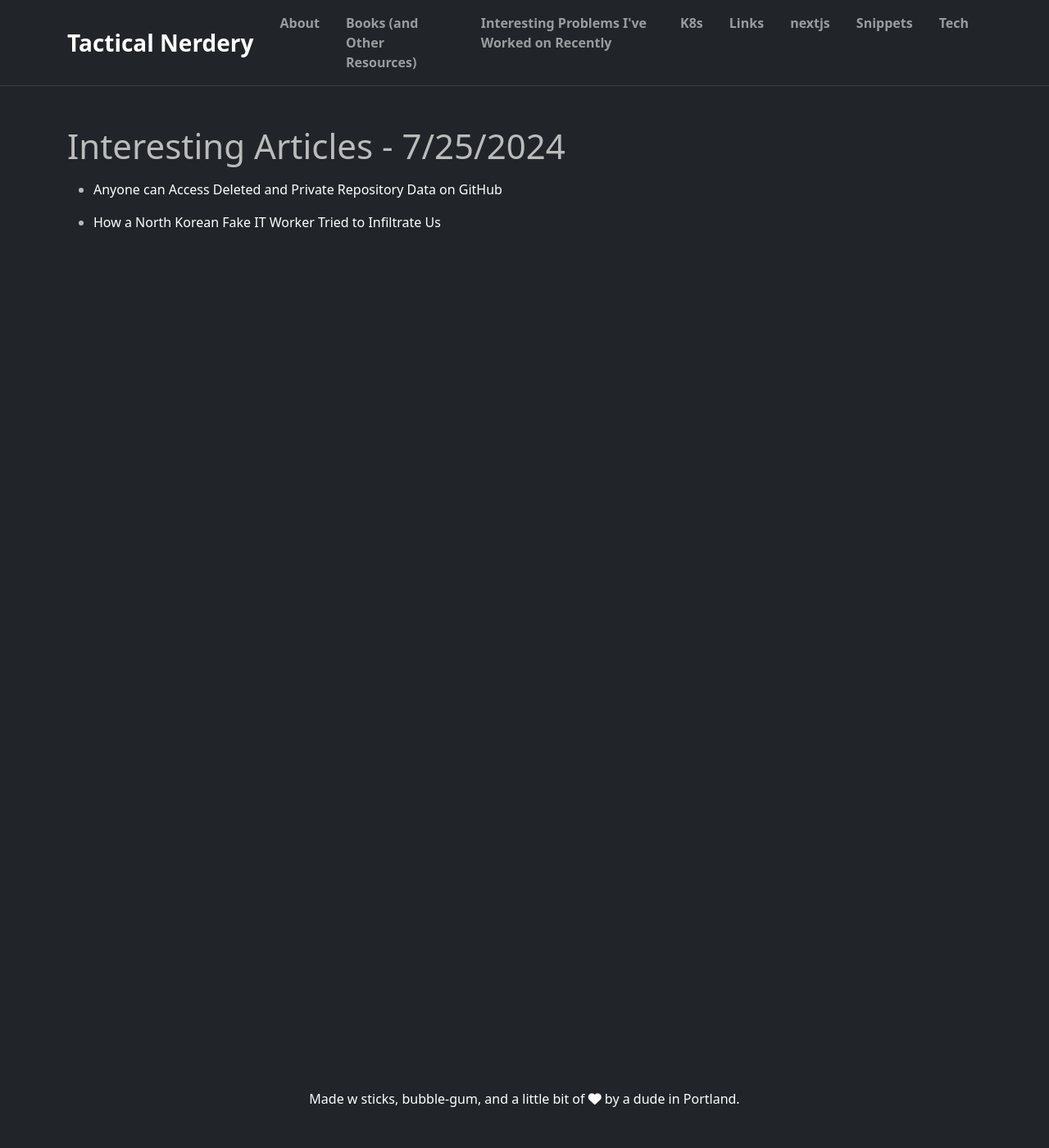
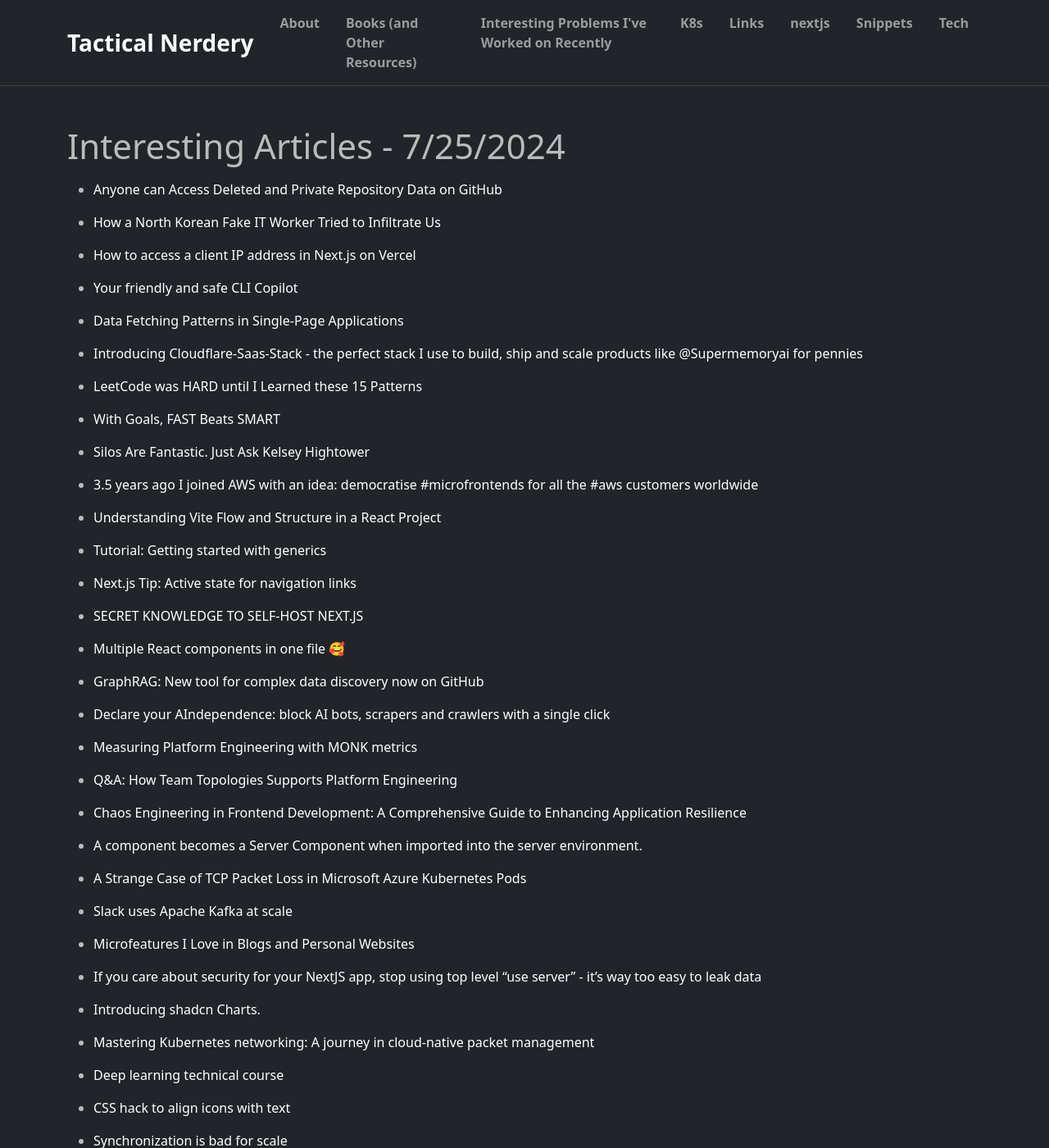
Before and after one commit to rayterrill/tacticalnerdery.com.old, a Jekyll site: the page built from _posts/2024-7-25-interesting-articles.md, in a window 1280 px wide and 1400 px high. Shown: the whole window at 82% size. Built offline with Jekyll 4.4.1, drawn with Linux system fonts in a browser that asks for light colours; nearby versions of some CDN libraries; some of the changed text lies outside the part shown.

Commit message:
Update 2024-7-25-interesting-articles.md

```diff
--- a/_posts/2024-7-25-interesting-articles.md
+++ b/_posts/2024-7-25-interesting-articles.md
@@ -7,3 +7,61 @@ categories: tech
 * [Anyone can Access Deleted and Private Repository Data on GitHub](https://trufflesecurity.com/blog/anyone-can-access-deleted-and-private-repo-data-github)
 
 * [How a North Korean Fake IT Worker Tried to Infiltrate Us](https://blog.knowbe4.com/how-a-north-korean-fake-it-worker-tried-to-infiltrate-us)
+
+* [How to access a client IP address in Next.js on Vercel](https://x.com/asidorenko_/status/1815784655976624407?s=58&t=IyF4i2tdgBUpfE0ydQfX9A)
+
+* [Your friendly and safe CLI Copilot](https://github.com/gptscript-ai/clio)
+
+* [Data Fetching Patterns in Single-Page Applications](https://martinfowler.com/articles/data-fetch-spa.html)
+
+* [Introducing Cloudflare-Saas-Stack - the perfect stack I use to build, ship and scale products like @Supermemoryai for pennies](https://x.com/dhravyashah/status/1815492619532714296?s=43)
+
+* [LeetCode was HARD until I Learned these 15 Patterns](https://blog.algomaster.io/p/15-leetcode-patterns)
+
+* [With Goals, FAST Beats SMART](https://sloanreview.mit.edu/article/with-goals-fast-beats-smart/)
+
+* [Silos Are Fantastic. Just Ask Kelsey Hightower](https://thenewstack.io/silos-are-fantastic-just-ask-kelsey-hightower/)
+
+* [3.5 years ago I joined AWS with an idea: democratise #microfrontends for all the #aws customers worldwide](https://x.com/lucamezzalira/status/1813612897643487678?s=58&t=IyF4i2tdgBUpfE0ydQfX9A)
+
+* [Understanding Vite Flow and Structure in a React Project](https://dev.to/vyan/understanding-vite-flow-and-structure-in-a-react-project-2e84)
+
+* [Tutorial: Getting started with generics](https://go.dev/doc/tutorial/generics)
+
+* [Next.js Tip: Active state for navigation links](https://x.com/leeerob/status/1811891606724968841?s=43)
+
+* [SECRET KNOWLEDGE TO SELF-HOST NEXT.JS](https://www.flightcontrol.dev/blog/secret-knowledge-to-self-host-nextjs)
+
+* [Multiple React components in one file 🥰](https://x.com/leeerob/status/1810707436551991412?s=43)
+
+* [GraphRAG: New tool for complex data discovery now on GitHub](https://www.microsoft.com/en-us/research/blog/graphrag-new-tool-for-complex-data-discovery-now-on-github/)
+
+* [Declare your AIndependence: block AI bots, scrapers and crawlers with a single click](https://blog.cloudflare.com/declaring-your-aindependence-block-ai-bots-scrapers-and-crawlers-with-a-single-click)
+
+* [Measuring Platform Engineering with MONK metrics](https://octopus.com/devops/metrics/monk-metrics/)
+
+* [Q&A: How Team Topologies Supports Platform Engineering](https://thenewstack.io/how-team-topologies-supports-platform-engineering/)
+
+* [Chaos Engineering in Frontend Development: A Comprehensive Guide to Enhancing Application Resilience](https://omid.dev/2024/07/01/chaos-engineering-in-frontend-development/)
+
+* [A component becomes a Server Component when imported into the server environment.](https://x.com/delba_oliveira/status/1810363446866690558?s=43)
+
+* [A Strange Case of TCP Packet Loss in Microsoft Azure Kubernetes Pods](https://medium.com/geekculture/a-strange-case-of-tcp-packet-loss-in-microsoft-azure-kubernetes-pods-bc4ff7698395)
+
+* [Slack uses Apache Kafka at scale](https://x.com/bdkozlovski/status/1807068344052543634?s=43)
+
+* [Microfeatures I Love in Blogs and Personal Websites](https://danilafe.com/blog/blog_microfeatures/)
+
+* [If you care about security for your NextJS app, stop using top level "use server"  - it's way too easy to leak data](https://x.com/rhyssullivan/status/1808039883350704372?s=58&t=IyF4i2tdgBUpfE0ydQfX9A)
+
+* [Introducing shadcn Charts.](https://x.com/shadcn/status/1809352140147900447?s=43)
+
+* [Mastering Kubernetes networking: A journey in cloud-native packet management](https://otterize.com/blog/mastering-kubernetes-networking-otterize-s-journey-in-cloud-native-packet-management)
+
+* [Deep learning technical course](https://x.com/vhmth/status/1809582772979204284)
+
+* [CSS hack to align icons with text](https://x.com/aeejazkhan/status/1809513998486024625?s=43)
+
+* [Synchronization is bad for scale](https://wippler.dev/posts/synchronization-is-bad-for-scale)
+
+* [Just use Postgres for everything.](https://x.com/catalinmpit/status/1810279301306261907?s=43)
```
